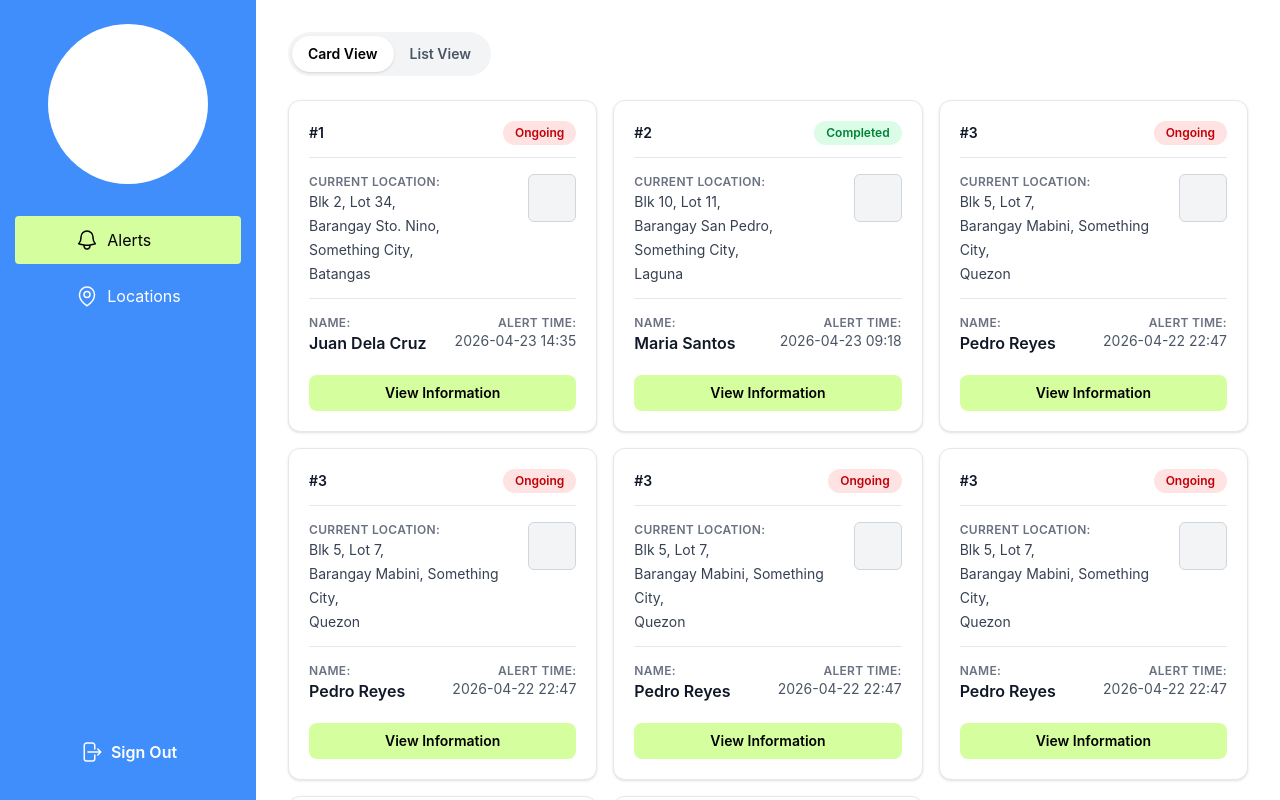
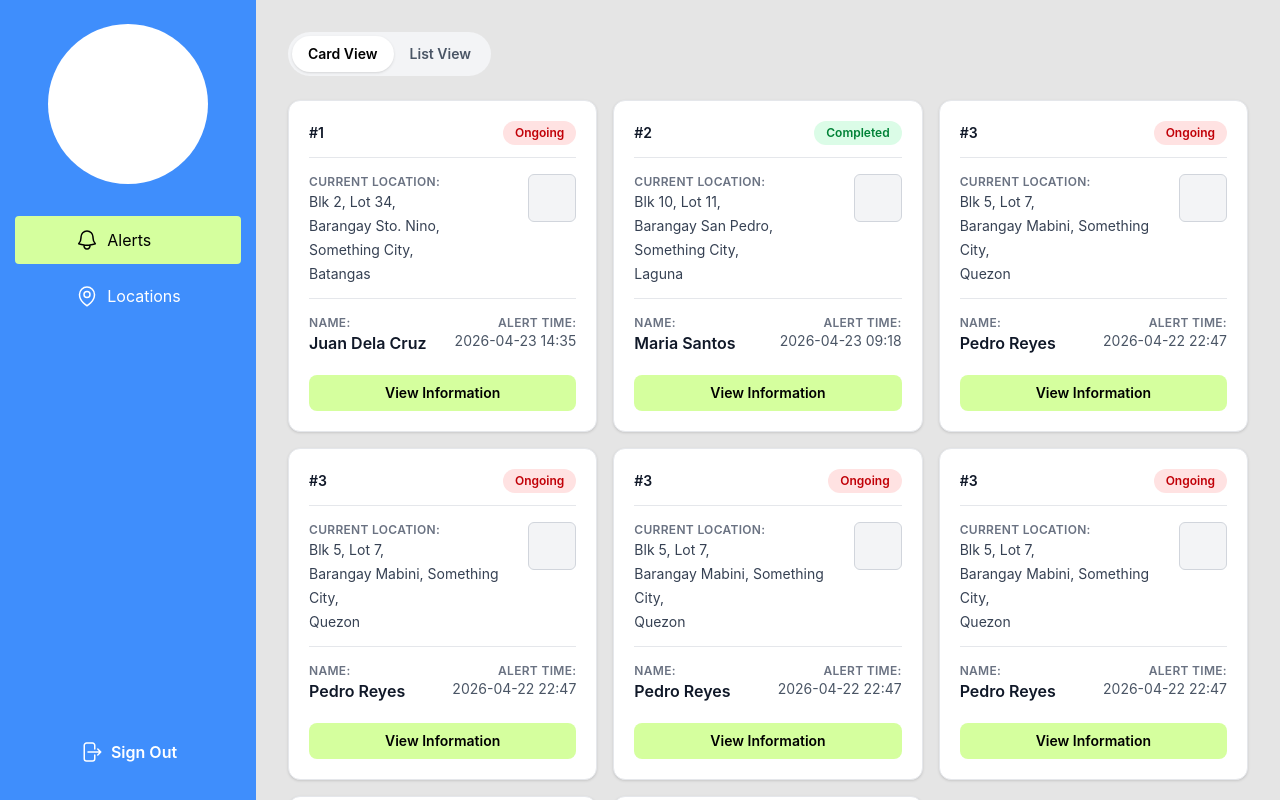
Before and after one commit to rcSabucido/receiver-wakealert, a React (Vite) app: page /alerts in a window 1280 px wide. Built offline with nearby package versions, Linux system fonts and the light colour scheme.

Commit message:
#32 Change the background color of alerts page to match wireframe

```diff
--- a/src/pages/AlertsPage.tsx
+++ b/src/pages/AlertsPage.tsx
@@ -93,7 +93,7 @@ export function AlertsPage() {
   };
 
   return (
-    <div className="flex-1 p-8">
+    <div className="flex-1 min-h-full bg-[#E5E5E5] p-8">
       <div className="mb-6">
         <ViewModeToggle value={viewMode} onChange={setViewMode} />
       </div>
```
